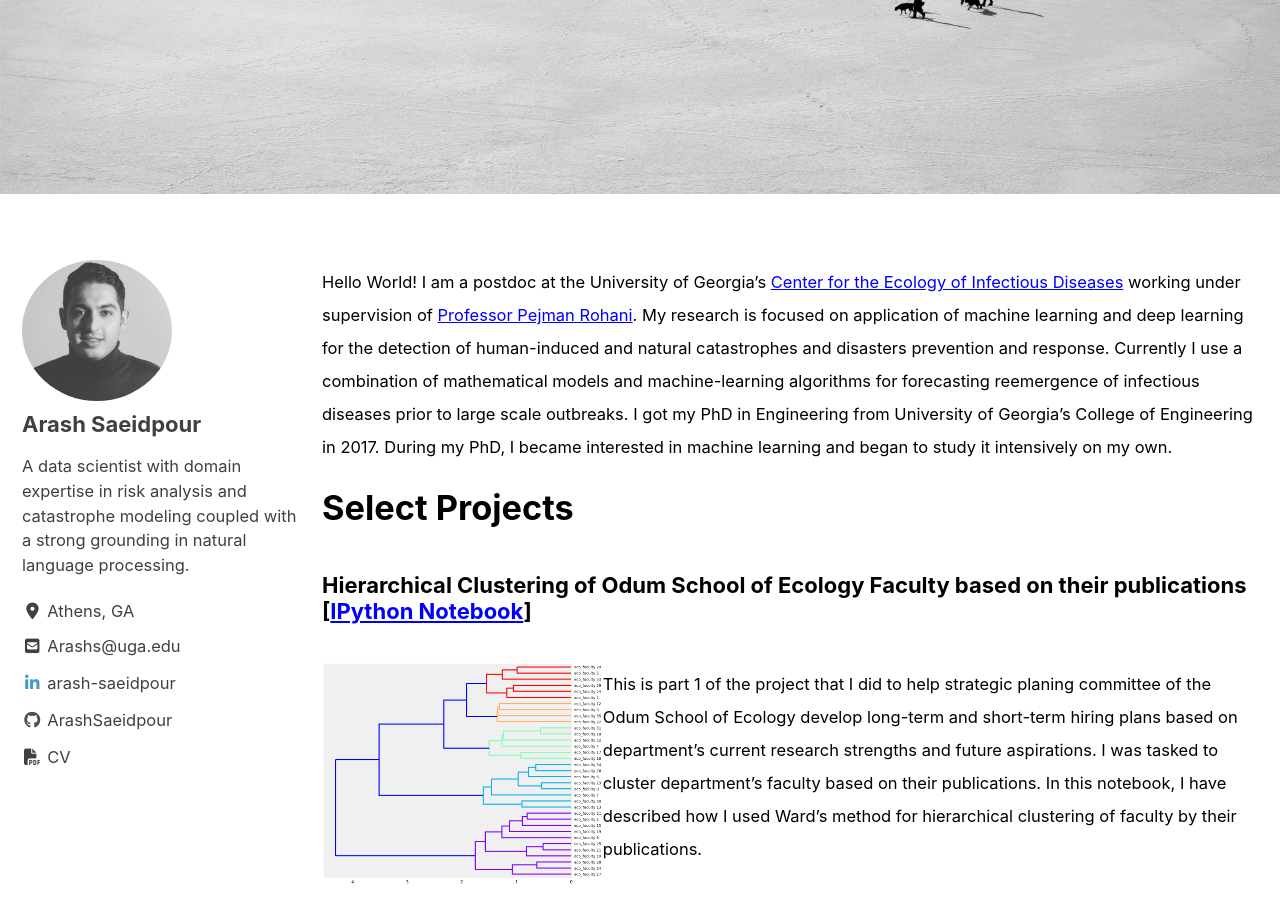
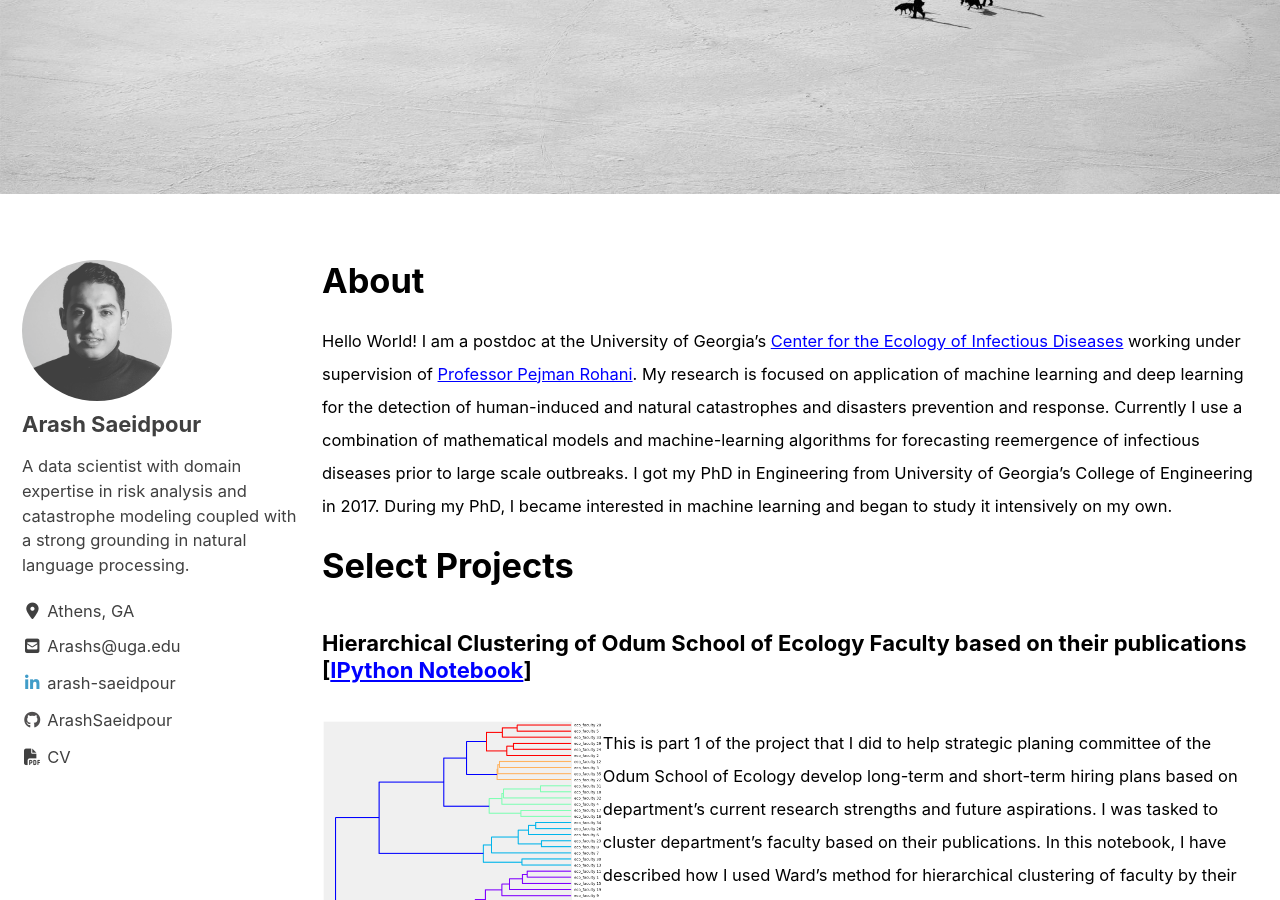
Before and after one commit to ArashSaeidpour/arashsaeidpour.github.io, a Jekyll site: the page built from index.md, in a window 1280 px wide and 900 px high, scrolled down 526 px. Built offline with Jekyll 4.4.1, drawn with Linux system fonts in a browser that asks for light colours; cached includes are drawn as plain includes; nearby versions of some CDN libraries.

Commit message:
About header rerevised

```diff
--- a/index.md
+++ b/index.md
@@ -23,6 +23,8 @@ analytics:
 #toc: true
 ---
 
+# About
+
 <sub> Hello World! I am a postdoc at the University of Georgia's [Center for the Ecology of Infectious Diseases](http://ceid.uga.edu/) working under supervision of [Professor Pejman Rohani](http://rohanilab.ecology.uga.edu/). My research is focused on application of  machine learning  and deep learning for  the detection of human-induced and natural catastrophes and disasters prevention and response. Currently I use a combination of mathematical models and machine-learning algorithms for forecasting reemergence of infectious diseases prior to large scale outbreaks. I got my PhD in Engineering from University of Georgia's College of Engineering in 2017. During my PhD, I became interested in machine learning and began to study it intensively on my own. <sub>
 
 
@@ -31,7 +33,7 @@ analytics:
 
 ### Hierarchical Clustering of Odum School of Ecology Faculty based on their publications [[IPython Notebook][102]]<br>
 
-![image-left](/assets/images/dendogram.png){:height="30%" width="30%" : style="float: left; margin-left: auto; margin-right: auto"} <sub> This is part 1 of the project that I did to help strategic planing committee of the Odum School of Ecology develop long-term and short-term hiring plans based on department's current research strengths and future aspirations. I was tasked to cluster department's faculty based on their publications. In this notebook, I have described how I used Ward's method for hierarchical clustering of faculty by their publications. <sub> <br>
+![image-left](/assets/images/dendogram.png){:height="30%" width="30%" : style="float: left; margin-left: auto; margin-right: auto"} <sub> This is part 1 of the project that I did to help strategic planing committee of the Odum School of Ecology develop long-term and short-term hiring plans based on department's current research strengths and future aspirations. I was tasked to cluster department's faculty based on their publications. In this notebook, I have described how I used Ward's method for hierarchical clustering of faculty by their publications. <sub> <br> <br> <br>
 
 
 <sub> Tags: NLP, Python, Unsupervised Learning, TF-IDF, Ward's method, Dendrogram <sub>
```
Also changed, not shown: 2 other files.
